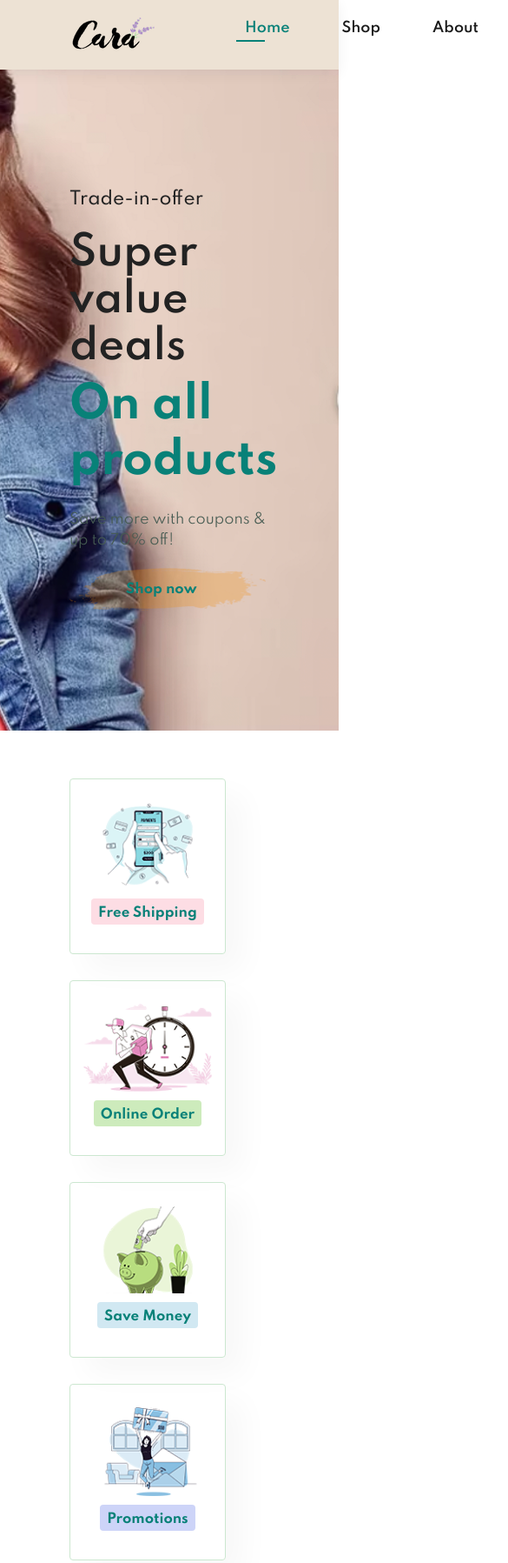
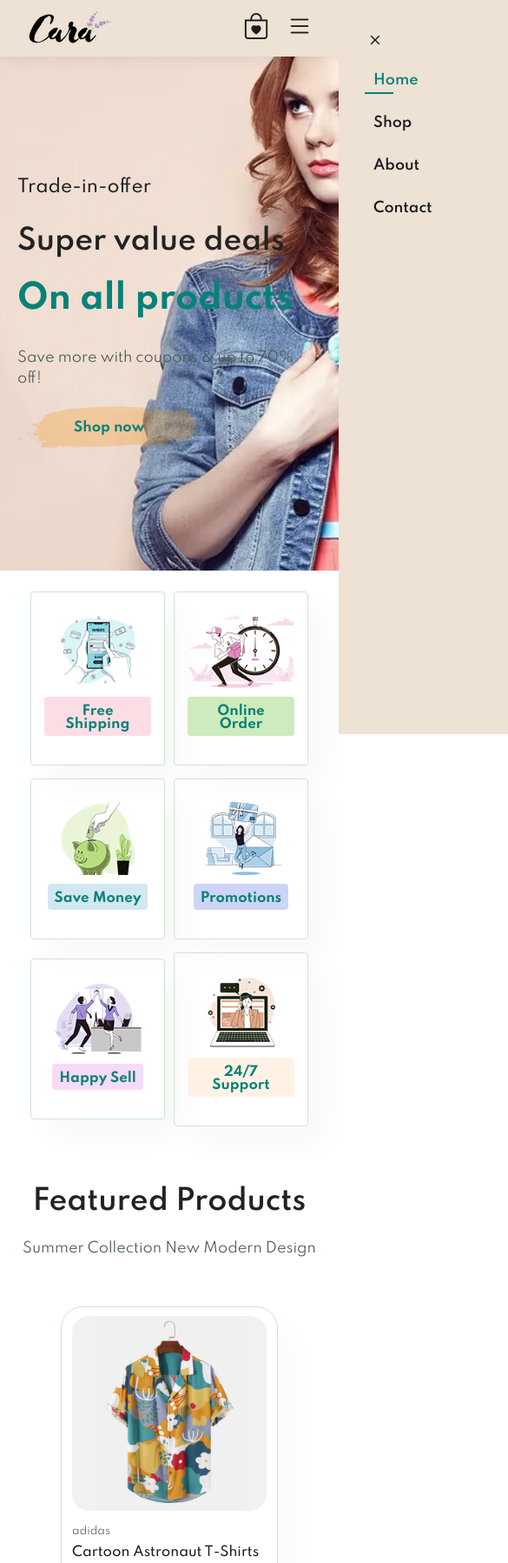
Before and after one commit to manik9620/Ecommerce-Frontend, a website: page index.html in a window 390 px wide. Shown: the top 1797 px of the page at 87% size, 585 px wide, since content can reach past the window. Drawn offline with nearby package versions, Linux system fonts and the light colour scheme.

Commit message:
committed 2

```diff
--- a/index.html
+++ b/index.html
@@ -19,9 +19,16 @@
         <li><a href="shop.html">Shop</a></li>
         <li><a href="about.html">About</a></li>
         <li><a href="contact.html">Contact</a></li>
-        <li><a href="cart.html"><i class="bi bi-bag-heart"></i></a></li>
+        <li><a id="lg-bag" href="cart.html"><i class="bi bi-bag-heart"></i></a></li>
+        <a href="#" id="close"><i class="bi bi-x"></i></a>
 
       </ul>
+    </div>
+
+    <div id="mobile">
+      <a href="cart.html"><i class="bi bi-bag-heart"></i></a>
+      <i id="bar" class="bi bi-list"></i>
+
     </div>
   </section>
 
--- a/script.js
+++ b/script.js
@@ -0,0 +1,15 @@
+const bar = document.getElementById("bar");
+const close = document.getElementById("close");
+const nav = document.getElementById("navbar");
+
+if(bar){
+    bar.addEventListener('click', () =>{
+        nav.classList.add('active');
+    })
+}
+
+if(close){
+    close.addEventListener('click',() =>{
+        nav.classList.remove('active');
+    })
+}
--- a/styles.css
+++ b/styles.css
@@ -108,6 +108,15 @@ button.white{
 
 }
 
+#mobile{
+  display: none;
+  align-items: center;
+}
+#close{
+  display: none;
+  align-items: center;
+}
+
 #navbar li{
   list-style: none;
   padding: 0 30px;
@@ -137,6 +146,8 @@ button.white{
   bottom: -4px;
   left: 20px;
 }
+
+
 
 /* home page */
 #hero{
@@ -173,6 +184,11 @@ button.white{
 
 }
 
+
+#hero button:hover{
+  transform: scale(1.1);
+  transition: all 0.3s ease-in-out;
+}
 #feature{
   display: flex;
   align-items: center;
@@ -193,6 +209,8 @@ button.white{
 
 #feature .fe1:hover{
   box-shadow: 10px 10px 54px rgba(70,62,221,0.1);
+  transform: rotate(360deg);
+  transition: all 0.8s ease-in-out;
 }
 
 #feature .fe1 img{
@@ -248,6 +266,7 @@ background-color: #fddde4;
 
 #product1 .pro:hover{
   box-shadow: 20px 20px 30px rgba(0, 0, 0, 0.06);
+  transform: scale(1.1);
 }
 
 #product1 .pro img{
@@ -386,6 +405,10 @@ background-color: #fddde4;
   border: 1px solid #088178;
 }
 
+.banner-box:hover{
+  transform: scale(1.1);
+  transition: all 0.4s ease-in-out;
+}
 #banner3{
    display: flex;
    justify-content: space-between;
@@ -645,3 +668,137 @@ textarea{
   margin-bottom:20px ;
   border: 1px solid #e1e1e1;
 }
+
+/* media query */
+
+@media (max-width:799px){
+.section-p1{
+  padding: 40px 40px;
+}
+
+  #navbar{
+    display: flex;
+    flex-direction: column;
+    align-items: flex-start;
+    justify-content: flex-start;
+    position: fixed;
+    top: 0;
+    right: -300px;
+    height: 100vh;
+    width: 300px;
+    background-color: #ede2d4;
+    box-shadow: 0 40px 60px rgba(0, 0n, 0, 0.1);
+    padding: 80px 0 0 10px;
+    transition: 0.3s;
+  }
+
+  #navbar.active{
+    right: 0px;
+  }
+
+  #navbar li{
+    margin-bottom: 25px;
+  }
+
+  #mobile{
+    display: flex;
+    align-items: center;
+  }
+
+  #mobile i{
+    color: #1a1a1a;
+    font-size: 30px;
+    padding-left: 20px;
+  }
+  #close{
+    position: absolute;
+    top: 30px;
+    left: 30px;
+    color: #222;
+    font-size: 24px;
+  }
+  #lg-bag{
+    display: none;
+  }
+  #close{
+    display: flex;
+    align-items: center;
+  }
+
+  #hero{
+    height: 70vh;
+    padding: 0 80px;
+    background-position: top 30% right 30%;
+  }
+  #feature {
+    justify-content: center;
+  }
+  #feature .fe1{
+    margin: 15px 15px ;
+  }
+  #product1 .p-cont{
+    justify-content: center;
+  }
+  #product1 .pro{
+    margin: 15px;
+  }
+  #banner{
+    height: 20vh;
+  }
+
+  #sm-banner .banner-box{
+    min-width: 100%;
+    height: 30vh;
+    /* padding: 30px; */
+    margin-bottom: 8px;
+  }
+  #newsletter .form{
+    width: 70%;
+  }
+}
+
+@media(max-width: 477px){
+  .section-p1{
+    padding: 20px;
+  }
+  #header{
+    padding: 10px 30px;
+  }
+  h1{
+    font-size: 38px;
+  }
+  h2{
+    font-size: 32px;
+  }
+  #hero{
+    padding: 0 20px;
+    background-position: 55%;
+  }
+  #feature{
+    justify-content: space-between;
+    padding: 24px 35px;
+  }
+  #feature .fe1{
+    width: 155px;
+    margin: 0 0 15px 0;
+  }
+  #product .pro{
+    width: 100%;
+  }
+  #banner{
+    height: 40vh;
+  }
+  #sm-banner .banner-box{
+    /* min-width: 100%; */
+    height: 35vh;
+  }
+  #newsletter{
+    padding:40px 20px;
+  }
+  #newsletter .form{
+    width: 100%;
+  }
+  footer .copyright{
+    text-align: start;
+  }
+}
```
